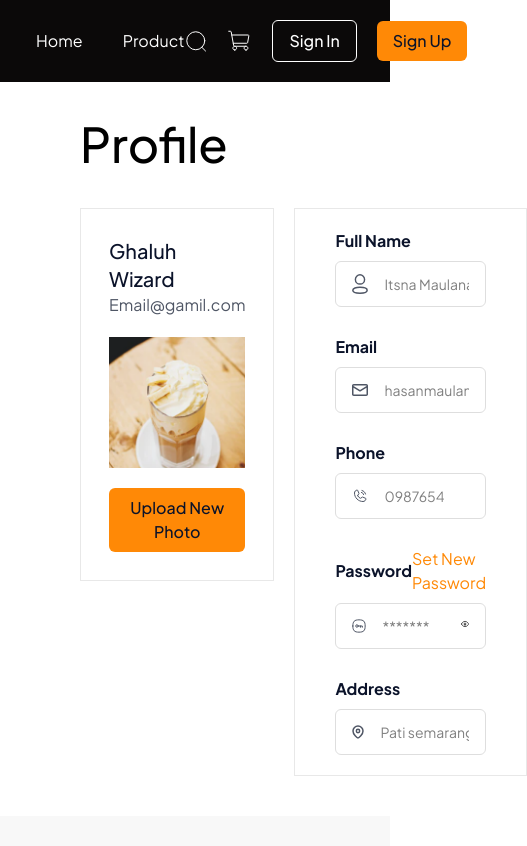
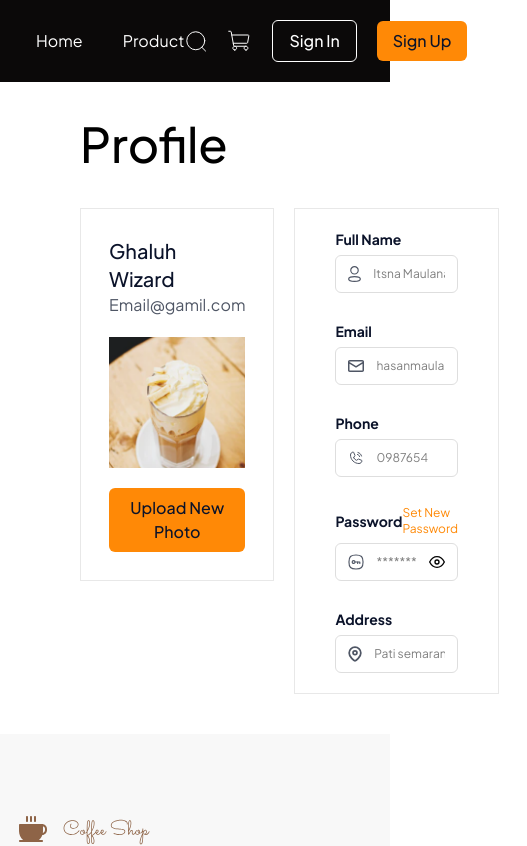
Before and after one commit to ItsnaMaulanaHasan/koda-b4-react, a React (Vite) app: page /profile in a window 390 px wide. Shown: the top 846 px of the page, 527 px wide, since content can reach past the window. Built offline with nearby package versions, Linux system fonts and the light colour scheme; sample sign-in values are in the browser's storage.

Commit message:
feat: responsiveness component input

```diff
--- a/src/components/Input.jsx
+++ b/src/components/Input.jsx
@@ -48,72 +48,85 @@ function Input({
   }
 
   return (
-    <div className="flex flex-col gap-2">
+    <div className="flex flex-col gap-1.5 sm:gap-2">
       {passwordInProfile ? (
-        <div className="flex justify-between items-center">
+        <div className="flex items-center justify-between">
           <label
-            className={`font-bold ${
+            className={`font-bold text-sm sm:text-base ${
               id !== "search" ? "text-[#0B132A]" : "text-white"
             }`}
-            htmlFor={id}
-          >
+            htmlFor={id}>
             {label}
           </label>
-          <Link to="/auth/forgot-password" className="text-[#FF8906]">
+          <Link
+            to="/auth/forgot-password"
+            className="text-[#FF8906] text-xs sm:text-sm">
             Set New Password
           </Link>
         </div>
       ) : (
         <label
-          className={`font-bold ${
+          className={`font-bold text-sm sm:text-base ${
             id !== "search" ? "text-[#0B132A]" : "text-white"
           }`}
-          htmlFor={id}
-        >
+          htmlFor={id}>
           {label}
         </label>
       )}
       {!isPassword ? (
         <div>
-          <div className="flex border rounded-md py-3 px-4 border-[#DEDEDE] w-full gap-4">
-            {icon && <img src={icon} alt={id} />}
+          <div className="flex border rounded-md py-2.5 px-3 sm:py-3 sm:px-4 border-[#DEDEDE] w-full gap-3 sm:gap-4">
+            {icon && (
+              <img className="w-4 h-4 sm:w-5 sm:h-5" src={icon} alt={id} />
+            )}
             <input
               {...register}
               id={id}
               type={type}
               placeholder={placeholder}
-              className="focus:outline-none w-full text-sm"
+              className="w-full text-xs focus:outline-none sm:text-sm placeholder:text-xs sm:placeholder:text-sm"
             />
           </div>
           {error[id] && (
-            <p className="text-red-500 text-sm mt-1">{error[id].message}</p>
+            <p className="mt-1 text-xs text-red-500 sm:text-sm">
+              {error[id].message}
+            </p>
           )}
         </div>
       ) : (
         <div>
-          <div className="flex border rounded-md py-3 px-4 border-[#DEDEDE] w-full gap-4">
-            <img src={icon} alt={id} />
+          <div className="flex border rounded-md py-2.5 px-3 sm:py-3 sm:px-4 border-[#DEDEDE] w-full gap-3 sm:gap-4">
+            <img className="w-4 h-4 sm:w-5 sm:h-5" src={icon} alt={id} />
             <input
               {...register}
               id={id}
               type={!showPassword ? type : "text"}
               placeholder={placeholder}
-              className="focus:outline-none w-full text-sm"
+              className="w-full text-xs focus:outline-none sm:text-sm placeholder:text-xs sm:placeholder:text-sm"
             />
             <button
               type="button"
               onClick={() => setShowPassword(!showPassword)}
-              className="h-4 w-4"
-            >
+              className="flex-shrink-0 w-4 h-4 sm:w-5 sm:h-5">
               {!showPassword ? (
-                <img src="/icon/icon-eye.svg" alt="Icon Eye Open" />
+                <img
+                  className="w-full h-full"
+                  src="/icon/icon-eye.svg"
+                  alt="Icon Eye Open"
+                />
               ) : (
-                <img src="/icon/icon-eye-off.svg" alt="Icon Eye Close" />
+                <img
+                  className="w-full h-full"
+                  src="/icon/icon-eye-off.svg"
+                  alt="Icon Eye Close"
+                />
               )}
             </button>
           </div>
           {error[id] && (
-            <p className="text-red-500 text-sm mt-1">{error[id].message}</p>
+            <p className="mt-1 text-xs text-red-500 sm:text-sm">
+              {error[id].message}
+            </p>
           )}
         </div>
       )}
```
